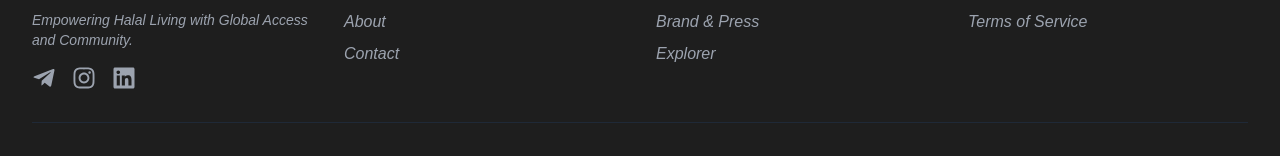
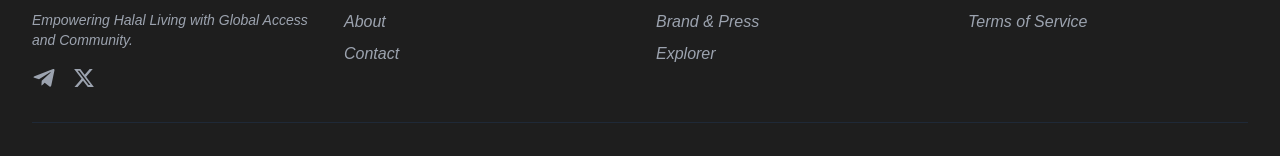
Before and after one commit to Souravhere/hflag, a Next.js app: page / in a window 1280 px wide. Shown: the part 4604-4760 px from the top of the page. Built offline with nearby package versions, Linux system fonts and the light colour scheme.

Commit message:
icons updated

```diff
--- a/src/components/Footer.tsx
+++ b/src/components/Footer.tsx
@@ -4,7 +4,8 @@ import React from 'react';
 import { motion } from 'framer-motion';
 import { useInView } from 'react-intersection-observer';
 import Link from 'next/link';
-import { FaTelegramPlane, FaInstagram, FaLinkedin } from 'react-icons/fa';
+import { FaTelegramPlane } from 'react-icons/fa';
+import { RiTwitterXFill } from "react-icons/ri";
 import Image from 'next/image';
 
 const footerSections = [
@@ -35,8 +36,7 @@ const footerSections = [
 
 const socialIcons = [
   { Icon: FaTelegramPlane, href: 'https://t.me/hflag' },
-  { Icon: FaInstagram, href: 'https://instagram.com/hflag' },
-  { Icon: FaLinkedin, href: 'https://linkedin.com/company/hflag' },
+  { Icon: RiTwitterXFill , href: 'https://instagram.com/hflag' }
 ];
 
 export default function Footer() {
```
